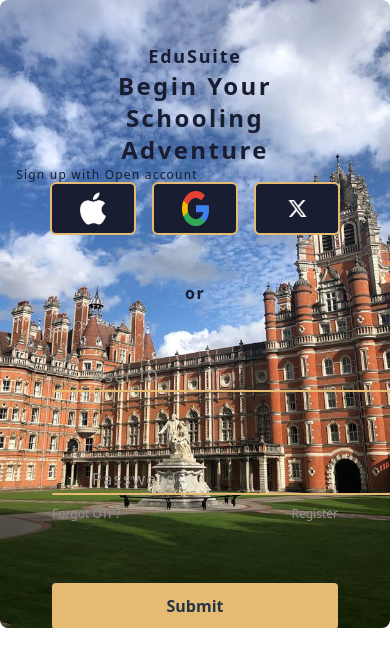
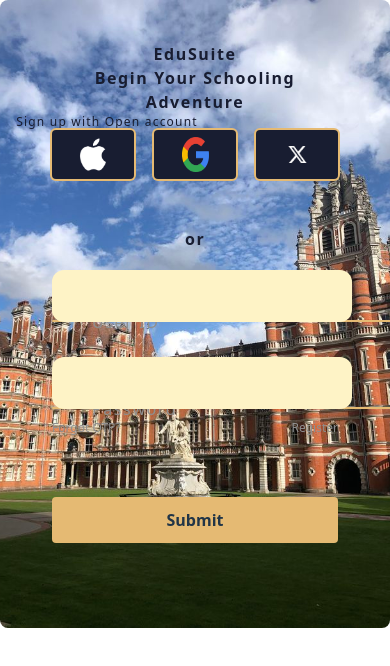
Before and after one commit to Tekfred/School-Management-System, a Vue app: page /login in a window 390 px wide. Shown: the top 666 px of the page. Built offline with nearby package versions, Linux system fonts and the light colour scheme.

Commit message:
Arrangment of vue file system and code base

```diff
--- /dev/null
+++ b/src/components/mainLayout.vue
@@ -0,0 +1,17 @@
+<script setup>
+import sidebar from '@/components/sidebar.vue';
+import navbar from '/components/navbar.vue';
+</script>
+
+<template>
+
+
+    <section>
+        <sidebar />
+        <navbar />
+
+
+        <router-view />
+    </section>
+
+</template>
--- /dev/null
+++ b/src/components/navbar.vue
@@ -0,0 +1,6 @@
+<script setup>
+</script>
+
+<template >
+
+</template>
--- /dev/null
+++ b/src/components/sidebar.vue
@@ -0,0 +1,59 @@
+<script setup>
+import {ref,computed} from 'vue';
+import { useRouter } from 'vue-router';
+
+const name = ref('EduSuite')
+const router = useRouter();
+
+const menuSidebar = ref([
+    {
+        id:1,
+        name: 'Dashboard',
+        path:'/dashboard',
+        icon:''
+    },
+    {
+        id:2,
+        name: 'Students',
+        path:'/Students',
+        icon:''
+    },
+    {
+        id:3,
+        name: 'Teachers',
+        path:'/Teachers',
+        icon:''
+    },
+    {
+        id:4,
+        name: 'Finance',
+        path:'/Finance',
+        icon:''
+    },
+    {
+        id:5,
+        name: 'Settings',
+        path:'/Settings',
+        icon:''
+    }
+])
+</script>
+
+<template>
+    <aside v-for="menu in menuSidebar" :key="menu" class="w-52 bg-[#181D31] text-white flex flex-col">
+      <div class="p-6 text-2xl font-bold text-[#E5BA73]">{{name}}</div>
+
+      <nav class="flex-1 px-4 space-y-2">
+        <a href="#" class="block py-2.5 px-4 rounded bg-[#5e688f] text-white">Dashboard</a>
+        <a href="#" class="block py-2.5 px-4 rounded hover:bg-[#5e688f] transition">Students</a>
+        <a href="#" class="block py-2.5 px-4 rounded hover:bg-[#5e688f] transition">Teachers</a>
+        <a href="#" class="block py-2.5 px-4 rounded hover:bg-[#5e688f] transition">Finance</a>
+      </nav>
+
+      <button @click="logout" class="p-6 text-center hover:text-[#E5BA73] transition">
+        Logout
+      </button>
+    </aside>
+
+    <router-Link></router-Link>
+</template>
--- a/src/views/Dashboard/DashboardView.vue
+++ b/src/views/Dashboard/DashboardView.vue
@@ -2,7 +2,6 @@
 import { ref } from 'vue';
 import { useRouter } from 'vue-router';
 
-const name = ref('EduSuite')
 const studentno = ref('1,250')
 const teachers = ref('48')
 const fees = ref('$45,000')
@@ -20,20 +19,7 @@ const logout = () => {
 
 
   <div class="flex bg-gray-100 min-h-screen w-full fixed inset-0 overflow-auto ">
-    <aside class="w-52 bg-[#181D31] text-white flex flex-col">
-      <div class="p-6 text-2xl font-bold text-[#E5BA73]">{{name}}</div>
 
-      <nav class="flex-1 px-4 space-y-2">
-        <a href="#" class="block py-2.5 px-4 rounded bg-[#5e688f] text-white">Dashboard</a>
-        <a href="#" class="block py-2.5 px-4 rounded hover:bg-[#5e688f] transition">Students</a>
-        <a href="#" class="block py-2.5 px-4 rounded hover:bg-[#5e688f] transition">Teachers</a>
-        <a href="#" class="block py-2.5 px-4 rounded hover:bg-[#5e688f] transition">Finance</a>
-      </nav>
-
-      <button @click="logout" class="p-6 text-center hover:text-[#E5BA73] transition">
-        Logout
-      </button>
-    </aside>
 
     <main class="flex-1 p-8">
       <header class="flex justify-between items-center mb-8">
--- a/src/views/Login.vue
+++ b/src/views/Login.vue
@@ -52,17 +52,17 @@ const handleLogin = () => {
 <template>
   <form
     @submit.prevent="handleLogin"
-    class="relative max-w-114 mx-auto h-157 rounded-lg overflow-hidden form bg-[url('/public/picbg.jpg')] bg-cover bg-center"
+    class="relative max-w-100 mx-auto h-157 rounded-lg overflow-hidden form bg-[url('/public/picbg.jpg')] bg-cover bg-center"
   >
     <div
       class="absolute bg-[]  rounded-lg z-10 inset-0.5 px-12.5 py-10 flex-col"
     >
-      <h1 class="text-[#181D31] text-lg font-semibold sm:text-2xl text-center tracking-widest">
+      <h1 class="text-[#181D31] text-md font-semibold sm:text-2xl text-center tracking-widest">
         {{ SystemName }}
       </h1>
       <div
         v-if="errorMessage"
-        class="bg-red-500/20 border t border-red-500 text-red-200 p-3 rounded mb-4 text-xs sm:text-sm md:text-base text-center animate-pulse"
+        class="bg-red-500/20 border border-red-500 text-red-200 p-3 rounded mb-4 text-xs sm:text-sm md:text-base text-center animate-pulse"
       >
         {{ errorMessage }}
       </div>
@@ -71,11 +71,11 @@ const handleLogin = () => {
       </h2> -->
 
       <div>
-        <h1 class="text-[#181D31] text-2xl font-500 text-center tracking-widest font-bold animate__animated animate__zoomIn"
+        <h1 class="text-[#181D31] text-md sm:text-2xl font-500 text-center tracking-widest font-bold animate__animated animate__zoomIn"
         >
           Begin Your Schooling Adventure
         </h1>
-        <p class="text-[#181D31] font-500 text-center tracking-widest text-[12px] relative right-22">
+        <p class="text-[#181D31] font-500 text-center tracking-widest text-xs sm:text-[12px] relative right-22">
           Sign up with Open account
         </p>
 
@@ -97,7 +97,7 @@ const handleLogin = () => {
       <div class="relative w-87 mt-4.75">
         <input
           v-model="userEmail"
-          class="relative w-full p-5 bg-transparent bordor-none outine-none text-[#181D31] text-lg tracking-widest z-10 inputco"
+          class="relative w-75 rounded-xl bg-amber-100 p-3 bordor-none outine-none text-[#181D31] text-lg tracking-widest z-10 inputco"
           required="required"
         />
 
@@ -113,7 +113,7 @@ const handleLogin = () => {
         <input
           v-model="password"
           type="password"
-          class="relative w-full p-5 bg-transparent bordor-none outine-none text-[#181D31] text-lg tracking-wider z-10 inputco"
+          class="relative w-75 rounded-xl bg-amber-100 p-3 bordor-none outine-none text-[#181D31] text-lg tracking-wider z-10 inputco"
           required="required"
         />
         <span
```
Also changed, not shown: src/stores/themeS.js (added).
